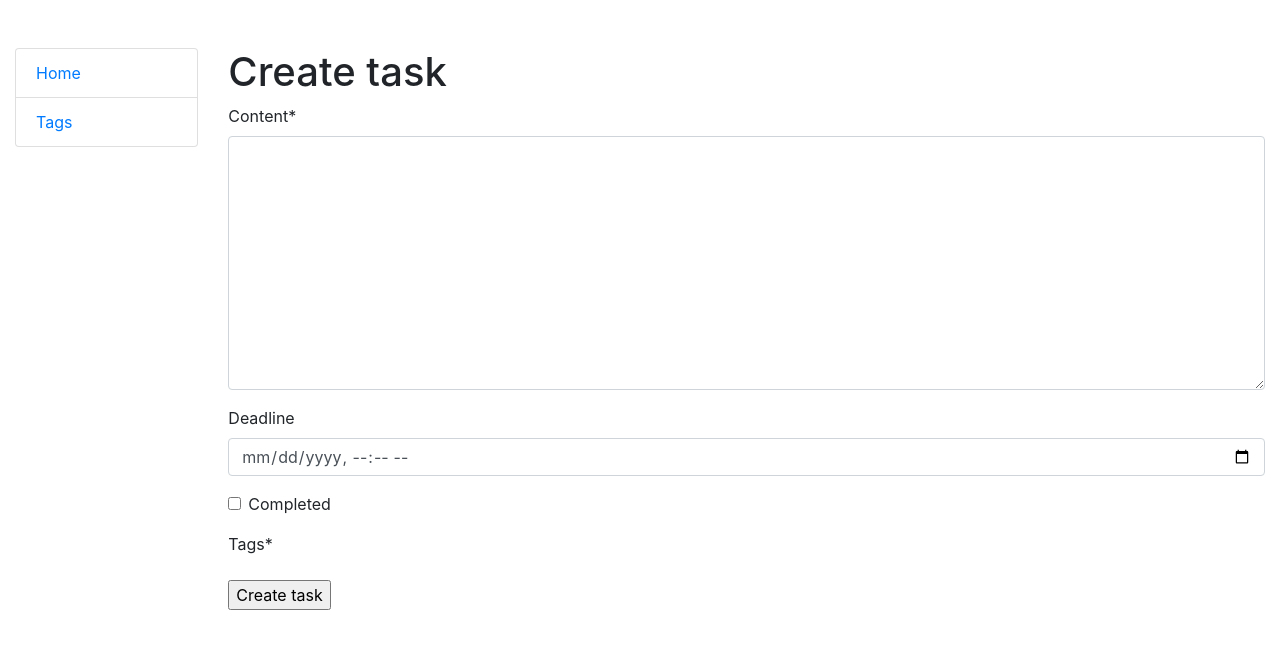
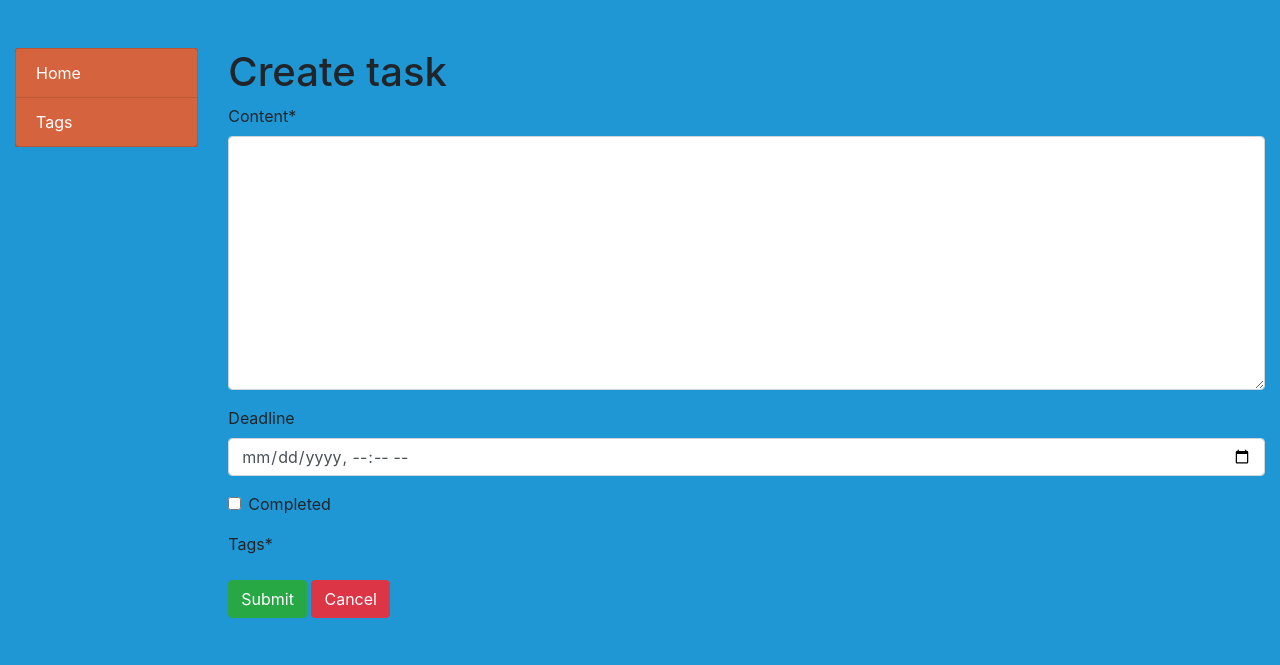
Before and after one commit to callogan/todo_list, a Django app: page /task/create-task/ in a window 1280 px wide. Shown: the top 665 px of the page. Run offline with Django 4.2, Linux system fonts and the light colour scheme; data that the repository does not hold is empty; some libraries are stand-ins or nearby versions.

Commit message:
Implement styling solutions to the project

```diff
--- /dev/null
+++ b/static/css/styles.css
@@ -0,0 +1,11 @@
+body {
+  background-color: #1f97d4;
+}
+
+.card {
+  background-color: #ffe4b5;
+}
+
+.sidebar-nav {
+    background-color: red;
+}
--- a/templates/base.html
+++ b/templates/base.html
@@ -11,6 +11,7 @@
         crossorigin="anonymous">
   <title>Task manager</title>
   {% load static %}
+  <link rel="stylesheet" href="{% static 'css/styles.css' %}">
 </head>
 <body>
   <div class="container-fluid">
--- a/templates/includes/sidebar.html
+++ b/templates/includes/sidebar.html
@@ -1,4 +1,4 @@
 <ul class="sidebar-nav list-group mt-5">
-  <li class="list-group-item"><a href="{% url 'task:task-list' %}">Home</a></li>
-  <li class="list-group-item"><a href="{% url 'task:tag-list' %}">Tags</a></li>
+  <li class="list-group-item" style="background-color: #d5643e;"><a href="{% url 'task:task-list' %}" style="color: white;">Home</a></li>
+  <li class="list-group-item" style="background-color: #d5643e;"><a href="{% url 'task:tag-list' %}" style="color: white;">Tags</a></li>
 </ul>
--- a/templates/task/tag_confirm_delete.html
+++ b/templates/task/tag_confirm_delete.html
@@ -6,7 +6,7 @@
   </div>
   <form action="" method="post">
     {% csrf_token %}
-    <input type="submit" class="btn btn-gradient-danger" value="Confirm deletion">
-    <a class="btn bg-gradient-primary mx-4" href="{% url 'task:tag-list' %}">Cancel</a>
+    <input type="submit" value="Confirm deletion" class="btn btn-danger">
+    <a href="{% url 'task:tag-list' %}" class="btn btn-success">Cancel</a>
   </form>
 {% endblock %}
--- a/templates/task/tag_form.html
+++ b/templates/task/tag_form.html
@@ -11,8 +11,8 @@
           <div class="form-group">
              {{ form|crispy }}
           </div>
-          <button type="submit" class="btn btn-gradient-primary">{{ object|yesno:"Update,Create" }}</button>
-          <a class="btn bg-gradient-success mx-4" href="{% url 'task:tag-list' %}">Cancel</a>
+          <input type="submit" value="Submit" class="btn btn-success">
+          <a href="{% url 'task:tag-list' %}" class="btn btn-danger" role="button">Cancel</a>
         </form>
       </div>
     </div>
--- a/templates/task/tag_list.html
+++ b/templates/task/tag_list.html
@@ -24,7 +24,7 @@
       <div class="container mt-10" style="margin-left: 200px;">
         <div class="row">
           <a class="nav-link nav-link-icon me-4 ms-3" style="padding-left: 50px" href="{% url 'task:create-tag' %}" target="_blank">
-            <button style=" width: 100%; height: 50px; float: right; background-color: #0178dc; border: 1px solid rgba(60, 199, 255, .2); font-size: 20px; padding: 3px 10px; color: white; margin: 0 2px; padding-right: 20px" type="button" class="btn btn-primary btn-lg">+ Add new tag</button>
+            <button style=" width: 100%; height: 50px; float: right; background-color: #008c45; border: 1px solid rgba(60, 199, 255, .2); font-size: 20px; padding: 3px 10px; color: white; margin: 0 2px; padding-right: 20px" type="button" class="btn btn-primary btn-lg">+ Add new tag</button>
           </a>
         </div>
       </div>
--- a/templates/task/task_confirm_delete.html
+++ b/templates/task/task_confirm_delete.html
@@ -6,7 +6,7 @@
   </div>
   <form action="" method="post">
     {% csrf_token %}
-    <input type="submit" value="Confirm deletion" class="btn bg-gradient-success mx-auto">
-    <a class="btn bg-gradient-danger mx-4" href="{% url 'task:tag-list' %}">Cancel</a>
+    <input type="submit" value="Confirm deletion" class="btn btn-danger">
+    <a href="{% url 'task:task-list' %}" class="btn btn-success">Cancel</a>
   </form>
 {% endblock %}
--- a/templates/task/task_form.html
+++ b/templates/task/task_form.html
@@ -9,11 +9,8 @@
     <form action="" method="POST">
       {% csrf_token %}
       {{ form|crispy }}
-      {% if object %}
-        <input type="submit" value="Update task">
-      {% else %}
-        <input type="submit" value="Create task">
-      {% endif %}
+      <input type="submit" value="Submit" class="btn btn-success">
+      <a href="{% url 'task:task-list' %}" class="btn btn-danger">Cancel</a>
     </form>
   </div>
 {% endblock %}
--- a/templates/task/task_list.html
+++ b/templates/task/task_list.html
@@ -47,7 +47,7 @@
         <div class="container mt-10 mb-3" style="margin-left: 200px;">
           <div class="row">
             <a class="nav-link nav-link-icon me-4 ms-3" style="padding-left: 50px" href="{% url 'task:create-task' %}" target="_blank">
-              <button style=" width: 100%; height: 50px; float: right; background-color: #0178dc; border: 1px solid rgba(60, 199, 255, .2); font-size: 20px; padding: 3px 10px; color: white; margin: 0 2px" type="button" class="btn btn-primary btn-lg">+ Add new task</button>
+              <button style=" width: 100%; height: 50px; float: right; background-color: #008c45; border: 1px solid rgba(60, 199, 255, .2); font-size: 20px; padding: 3px 10px; color: white; margin: 0 2px" type="button" class="btn btn-primary btn-lg">+ Add new task</button>
             </a>
           </div>
         </div>
--- a/todo_list/settings.py
+++ b/todo_list/settings.py
@@ -125,6 +125,7 @@ STATIC_URL = "static/"
 
 STATICFILES_DIRS = [
     BASE_DIR / "static",
+    BASE_DIR / "static/css",
 ]
 
 # Default primary key field type
```
Lines whose indentation alone changed are shown as unchanged.
